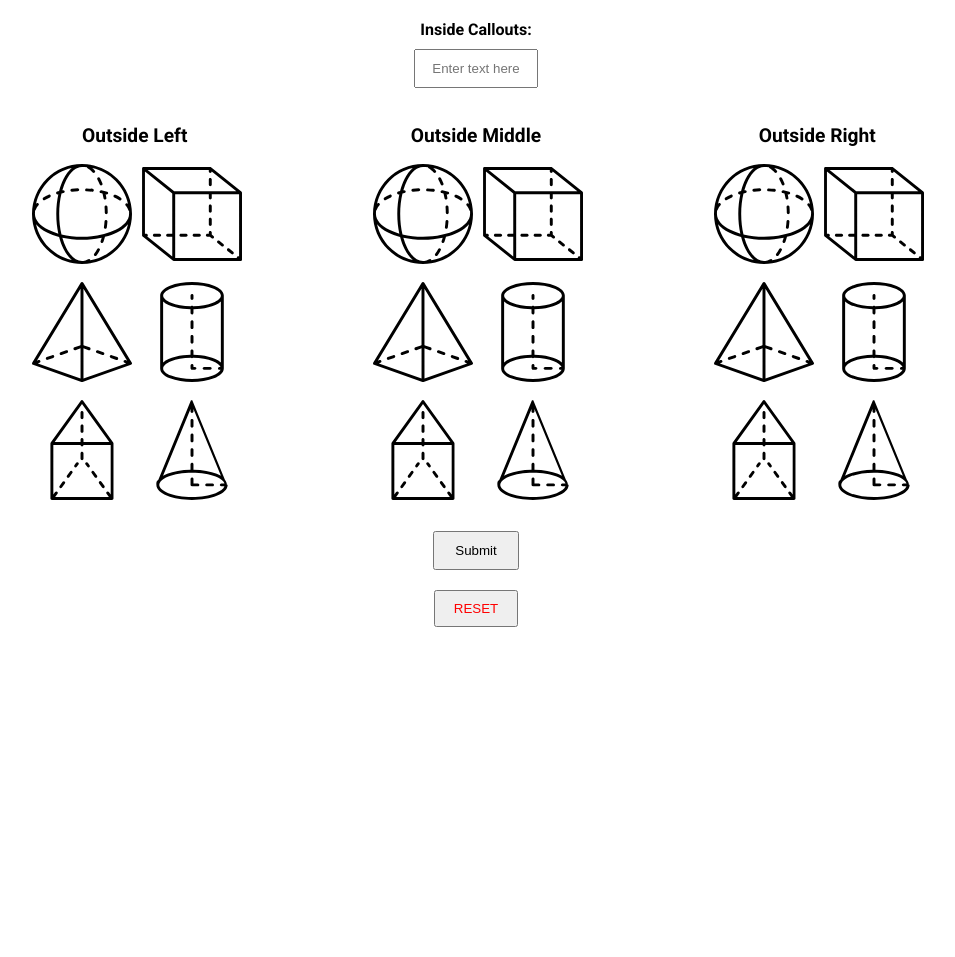
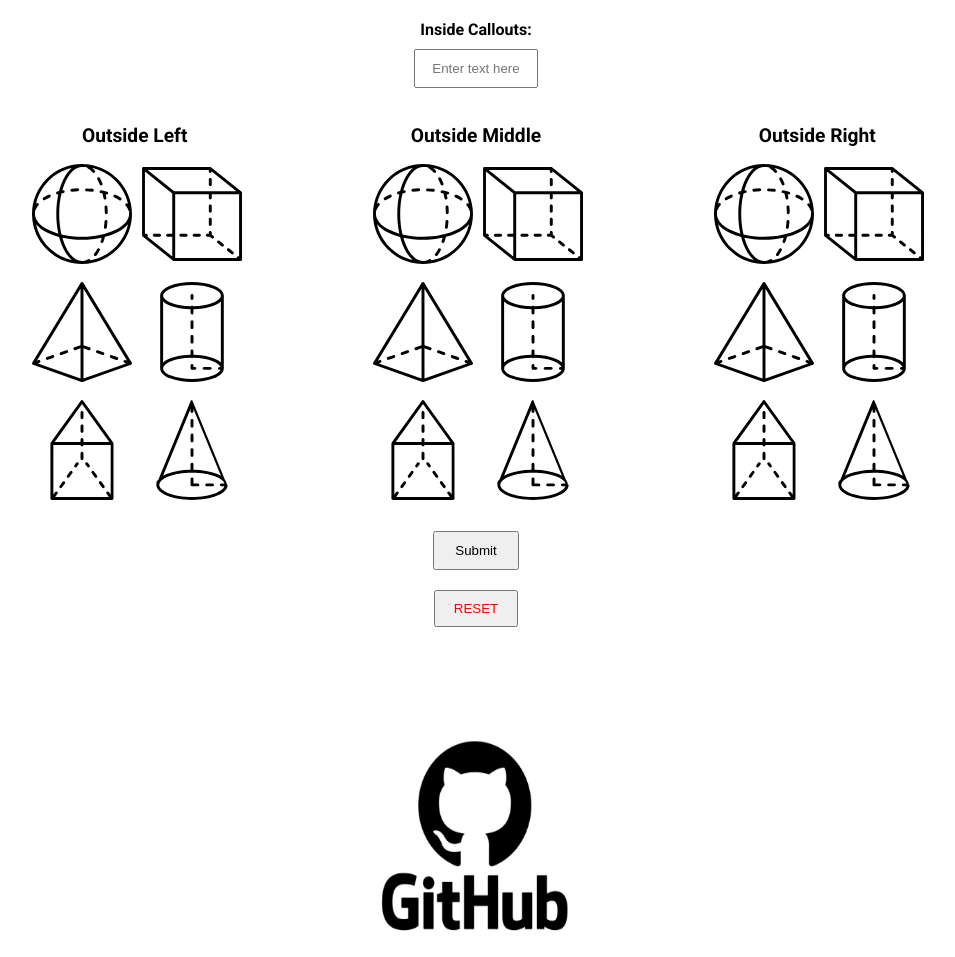
Before and after one commit to kevinwlee787/destiny2-verity-solver, a plain HTML site: page index.html in a window 1280 px wide. Shown: the whole page, without its empty margins (164-1119 px from the left). Before the commit the page ends 800 px from the top, so only its background shows below. Drawn offline with Linux system fonts and the light colour scheme.

Commit message:
github link

```diff
--- a/index.html
+++ b/index.html
@@ -69,6 +69,13 @@
         width: 84px;
         height: 37px;
         color: red;
+        }
+        .github {
+        width: 290px;
+        height: 250px;
+        }
+        a:hover{
+            background-color: gray;
         }
         .solution-box {
             display: none;
@@ -209,6 +216,12 @@
         </div>
         <input type="reset" value="RESET" class="reset-btn">
     </form>
+        <div>
+            <br><br><br><br>
+            <a href="https://github.com/kevinwlee787/destiny2-verity-solver" target="_blank" rel="noopener noreferrer">
+                <img src="assets/images/gitHubLogo.png" alt="GitHub" class="github">
+            </a>
+        </div>
     </main>
 </body>
 </html>
```
Also changed, not shown: assets/images/gitHubLogo.png (added).
